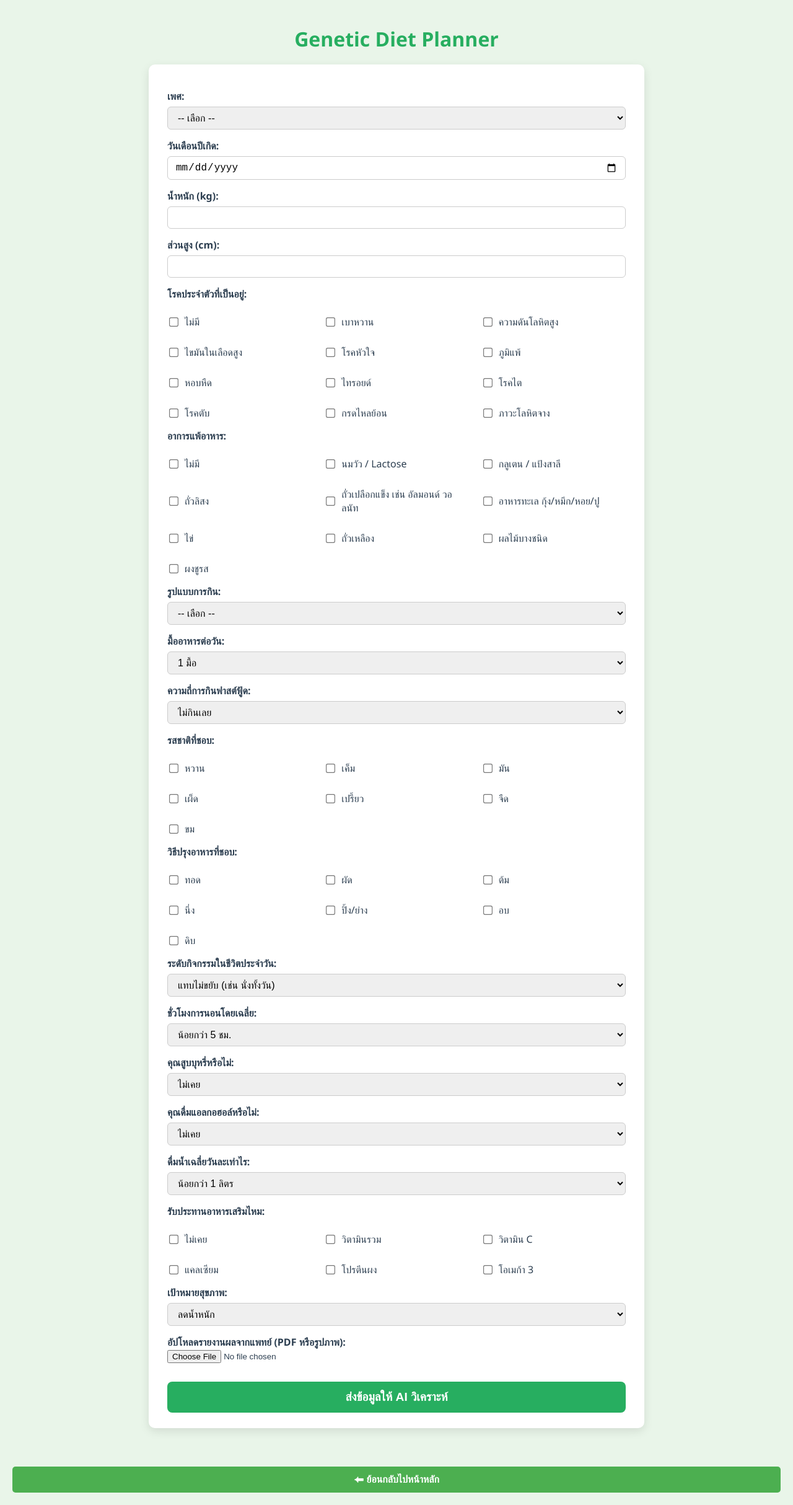
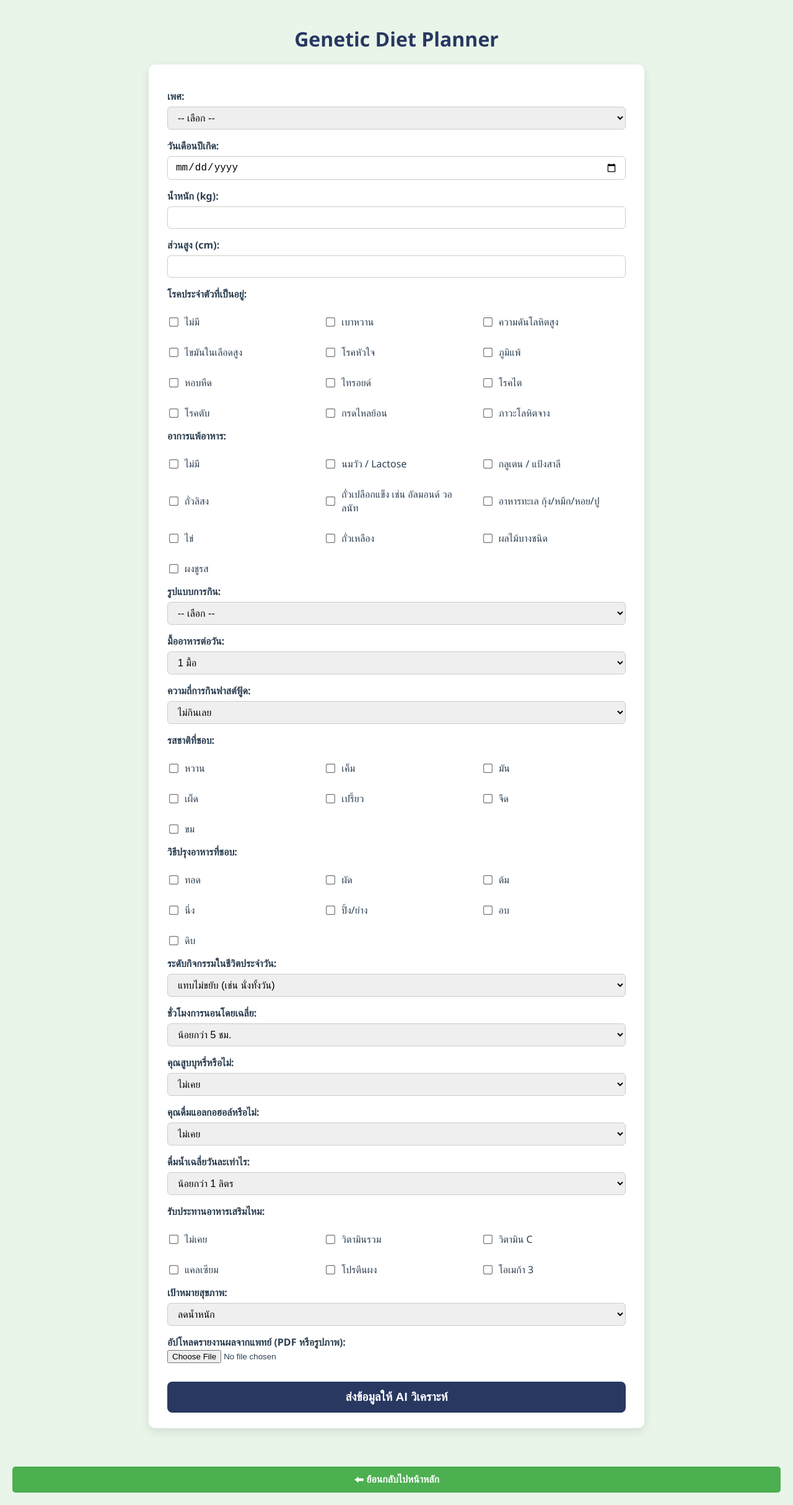
Before and after one commit to yoiim/Fulltest, a plain HTML site: page form.html in a window 1280 px wide. Shown: the whole page at 62% size. Drawn offline with Linux system fonts and the light colour scheme.

Commit message:
Update form.html

```diff
--- a/form.html
+++ b/form.html
@@ -18,7 +18,7 @@
   }
   h1 {
     text-align: center;
-    color: #27ae60;
+    color: #283861;
     margin-bottom: 20px;
   }
   form {
@@ -50,7 +50,7 @@
   input[type="number"]:focus,
   input[type="date"]:focus,
   select:focus {
-    border-color: #27ae60;
+    border-color: #283861;
     outline: none;
   }
   .checkbox-group, .radio-group {
@@ -75,7 +75,7 @@
   button {
     margin-top: 30px;
     width: 100%;
-    background-color: #27ae60;
+    background-color: #283861;
     border: none;
     color: white;
     font-size: 1.2rem;
```
